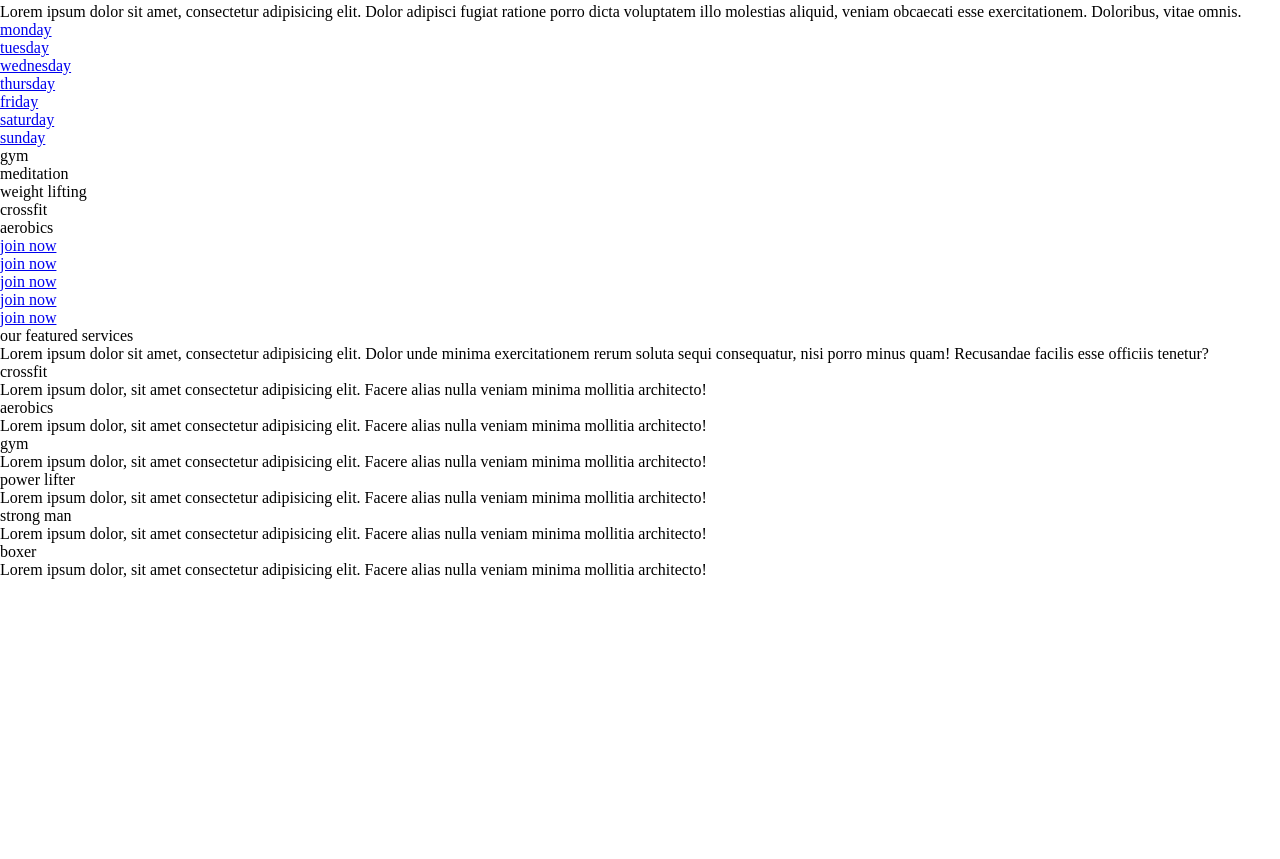
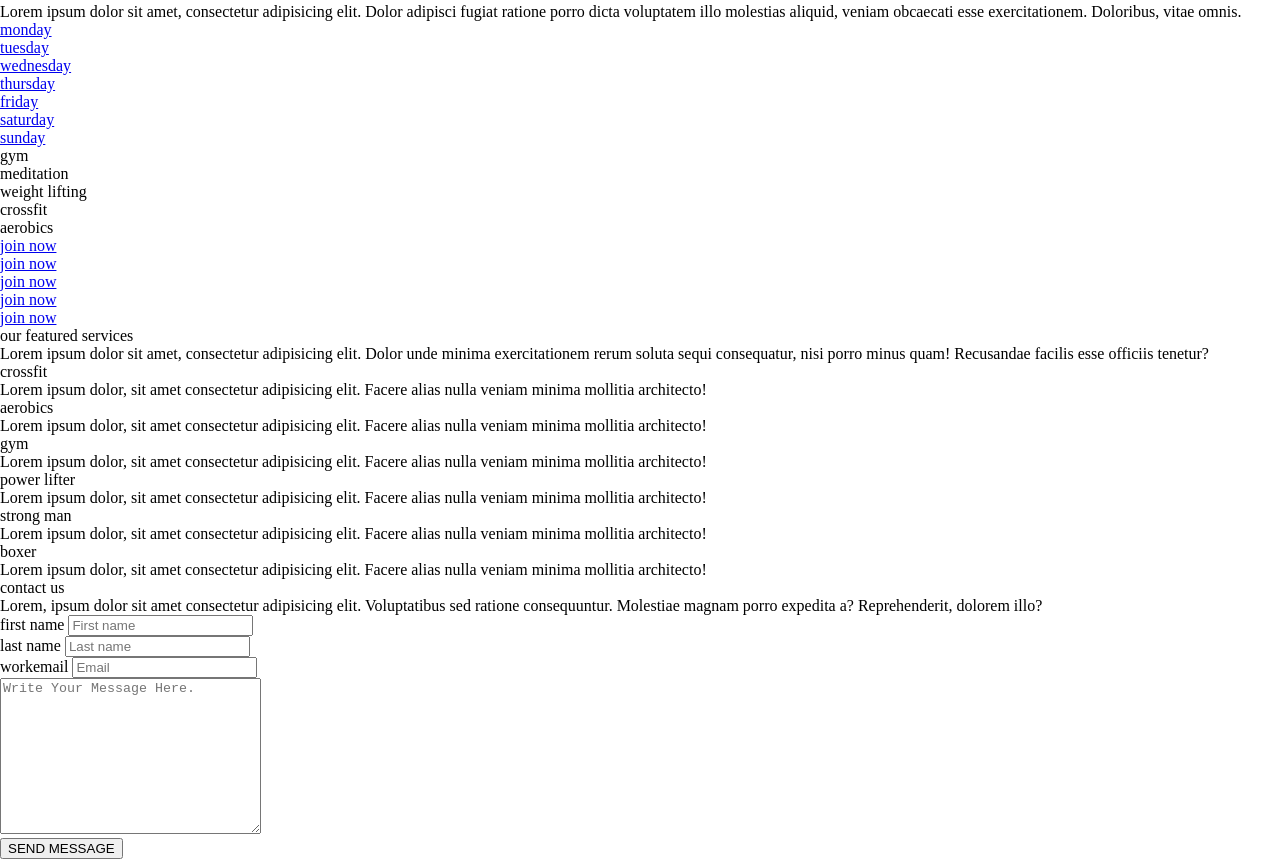
Before and after one commit to nkartikaxioned/gymer, a plain HTML site: page index.html in a window 1280 px wide. Shown: the part 9791-10650 px from the top of the page. Before the commit the page ends 10370 px from the top, so only its background shows below. Drawn offline with nearby package versions, Linux system fonts and the light colour scheme; files whose address does not match are found by name.

Commit message:
contact section structure add

```diff
--- a/index.html
+++ b/index.html
@@ -150,7 +150,7 @@
       </section>
       <section class="services">
         <div class="wrapper">
-          <div>
+          <div class="common" >
             <h3>our featured services</h3>
             <p>Lorem ipsum dolor sit amet, consectetur adipisicing elit. Dolor unde minima exercitationem rerum soluta sequi consequatur, nisi porro minus quam! Recusandae facilis esse officiis tenetur?</p>
           </div>
@@ -182,6 +182,40 @@
           </ul>
         </div>
       </section>
+      <section class="contact">
+        <div class="wrapper">
+          <h3>contact us</h3>
+        <p>Lorem, ipsum dolor sit amet consectetur adipisicing elit. Voluptatibus sed ratione consequuntur. Molestiae magnam porro expedita a? Reprehenderit, dolorem illo?</p>
+        <form action="#FIXME" class="contact-form" target="_self" method="post">
+          <div class="form-container">
+            <div class="full-name">
+              <div class="form-field">
+                <label for="name" class="caps-first">first name</label>
+                <input type="text" id="name" name="name" class="name" placeholder="First name" required>
+                <span class="error-text"></span>
+              </div>
+              <div class="form-field">
+                <label for="lastName" class="caps-first">last name</label>
+                <input type="text" id="lastName" name="lastName" class="lastName" placeholder="Last name" required>
+                <span class="error-text"></span>
+              </div>
+            </div>
+            <div class="form-field">
+              <label for="workemail" class="caps-first">workemail</label>
+              <input type="email" id="workemail" name="workemail" class="workemail" placeholder="Email"
+                required>
+                <span class="error-text"></span>
+            </div>
+            <div class="form-field">
+              <textarea name="text-box" class="text-box" id="text-box" cols="30" rows="10" placeholder="Write Your Message Here."></textarea>
+            </div>
+            <div class="button">
+              <input type="submit" class="submit-btn" value="SEND MESSAGE">
+            </div>
+          </div>
+        </form>
+        </div>
+      </section>
     </main>
     <!--main ends here-->
 
```
